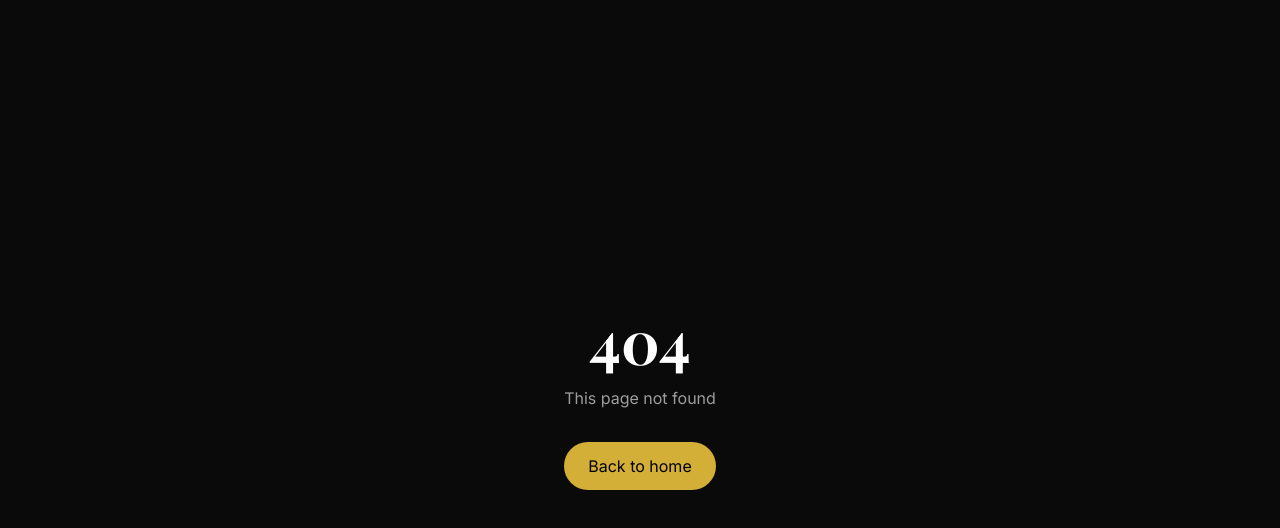
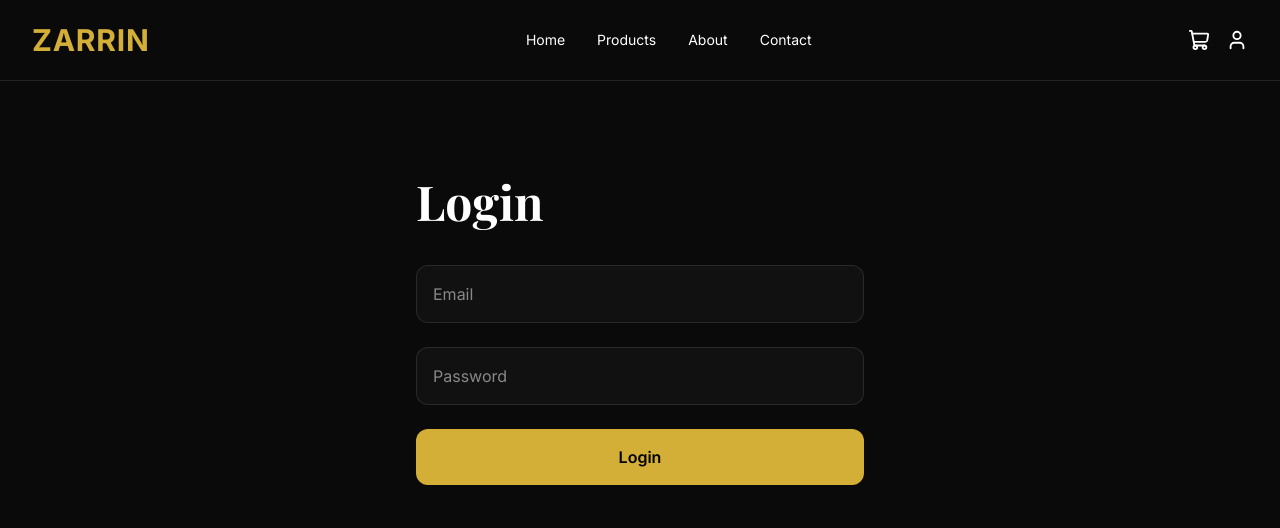
Before and after one commit to JavadShamekhi/gold-store, a Next.js app: page /login in a window 1280 px wide. Before the commit this address had no page. Shown: the top 528 px of the page. Built offline with nearby package versions, Linux system fonts and the light colour scheme; a web font is replaced by a local one.

Commit message:
app login files

```diff
--- /dev/null
+++ b/src/app/login/page.tsx
@@ -0,0 +1,97 @@
+'use client';
+
+import { useRouter } from 'next/navigation';
+import { useForm } from 'react-hook-form';
+import { zodResolver } from '@hookform/resolvers/zod';
+import {
+	loginSchema,
+	LoginFormValues,
+} from '@/src/features/auth/schemas/login-schema';
+import { useAuthStore } from '@/src/store/auth-store';
+import Navbar from '@/src/components/layout/navbar';
+import Container from '@/src/components/layout/container';
+import { toast } from 'sonner';
+
+export default function LoginPage() {
+	const router = useRouter();
+
+	const login = useAuthStore(
+			(state) => state.login
+	);
+
+	const {
+		register,
+		handleSubmit,
+		formState: { errors },
+	} = useForm<LoginFormValues>({
+		resolver: zodResolver(loginSchema),
+	});
+
+	const onSubmit = (
+			values: LoginFormValues
+	) => {
+		login({
+			id: 1,
+			email: values.email,
+		});
+
+		toast.success('Logged in successfully');
+
+		router.push('/');
+	};
+
+	return (
+			<main>
+				<Navbar />
+
+				<Container>
+					<div className="max-w-md mx-auto py-24">
+						<h1 className="text-5xl font-bold mb-10">
+							Login
+						</h1>
+
+						<form
+								onSubmit={handleSubmit(onSubmit)}
+								className="space-y-6"
+						>
+							<div>
+								<input
+										{...register('email')}
+										placeholder="Email"
+										className="w-full bg-[#111111] border border-white/10 rounded-xl px-4 py-4"
+								/>
+
+								{errors.email && (
+										<p className="text-red-400 mt-2">
+											{errors.email.message}
+										</p>
+								)}
+							</div>
+
+							<div>
+								<input
+										type="password"
+										{...register('password')}
+										placeholder="Password"
+										className="w-full bg-[#111111] border border-white/10 rounded-xl px-4 py-4"
+								/>
+
+								{errors.password && (
+										<p className="text-red-400 mt-2">
+											{errors.password.message}
+										</p>
+								)}
+							</div>
+
+							<button
+									type="submit"
+									className="w-full bg-[#d4af37] text-black py-4 rounded-xl font-semibold cursor-pointer"
+							>
+								Login
+							</button>
+						</form>
+					</div>
+				</Container>
+			</main>
+	);
+}
```
